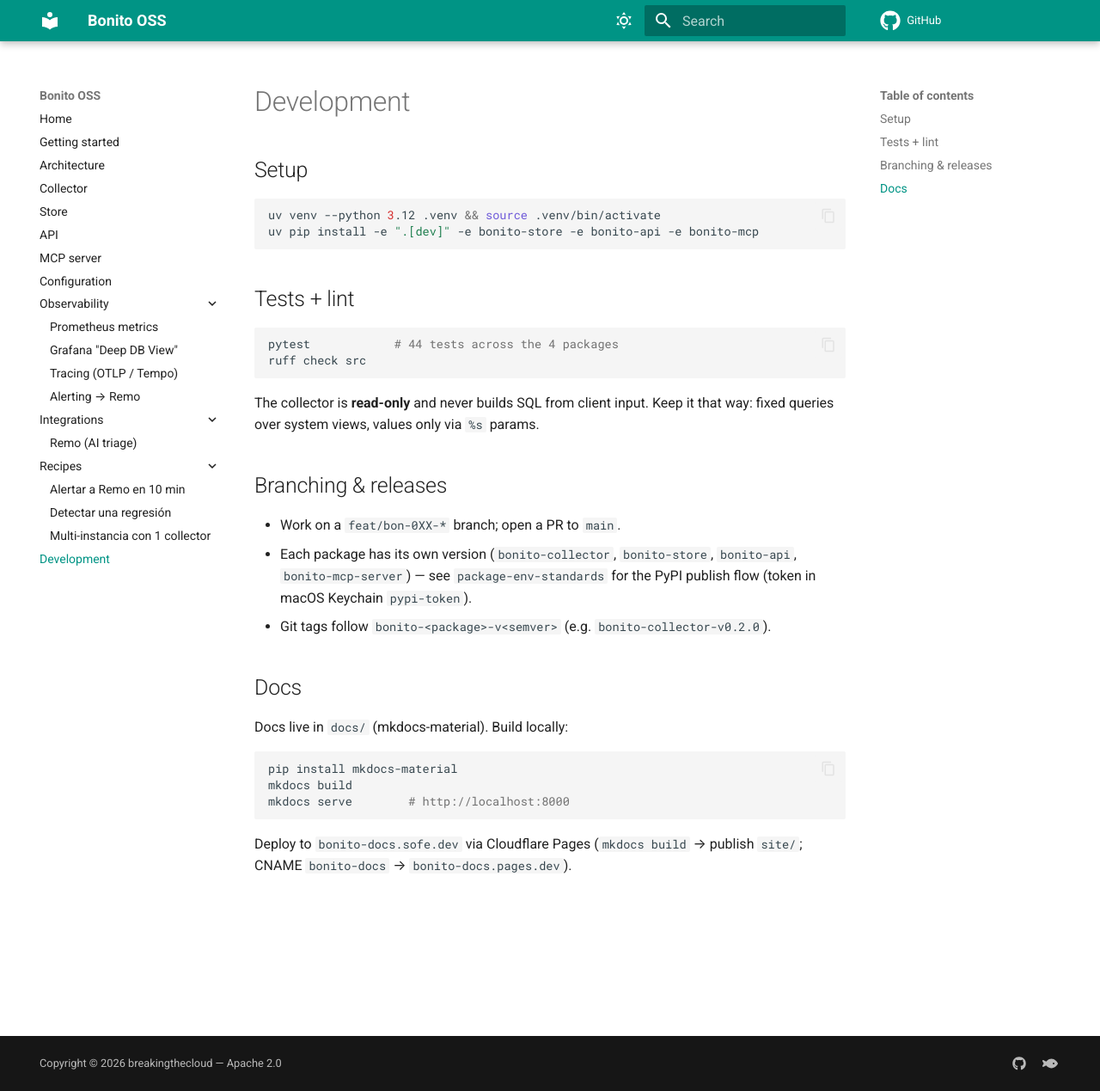
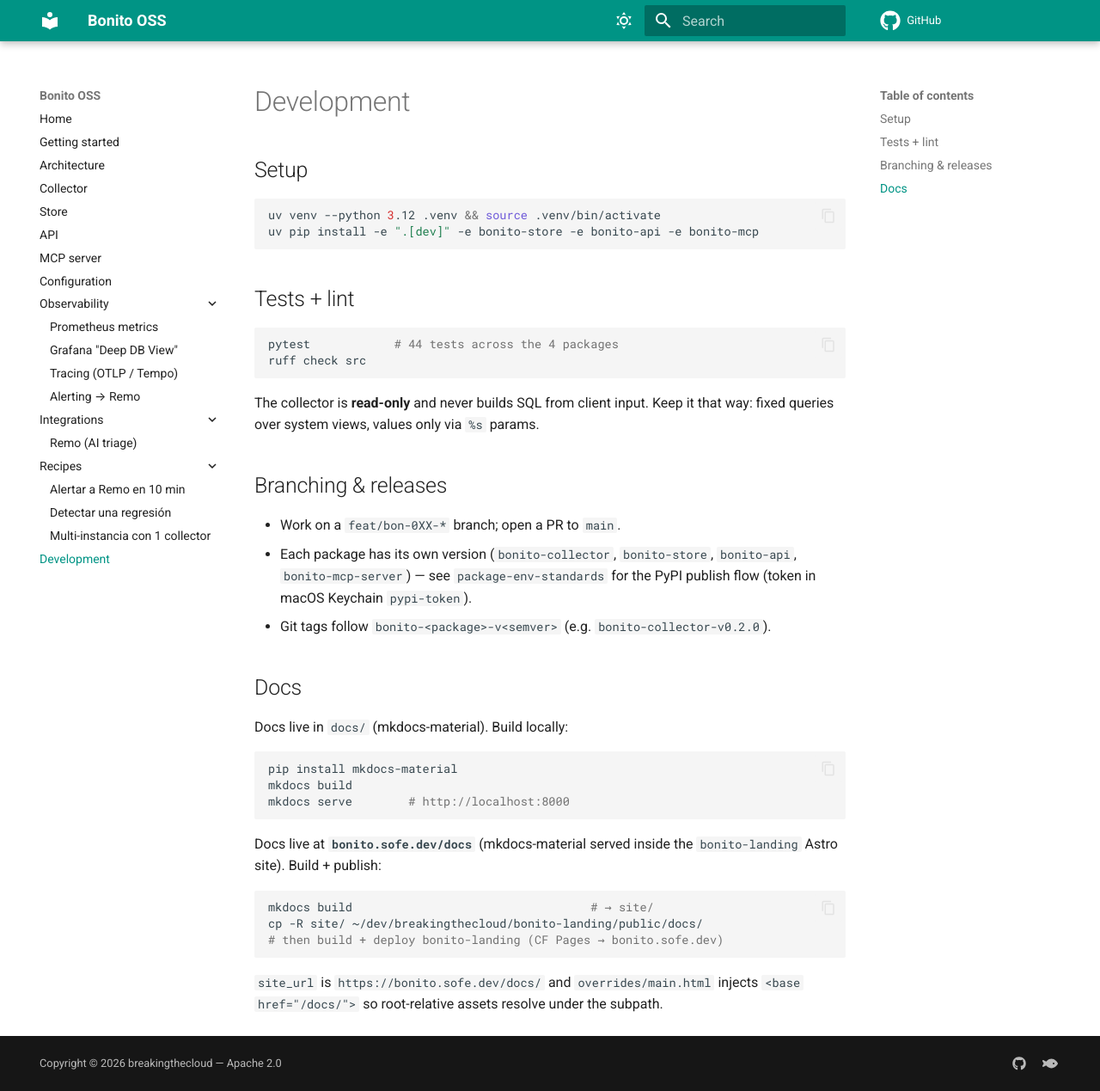
Before and after one commit to breakingthecloud/bonito, an MkDocs documentation site: the page built from docs/development.md, in a window 1280 px wide and 1269 px high. Shown: the whole window at 86% size. Built offline with MkDocs 1.6.1 and Material for MkDocs 9.7.7, drawn with Linux system fonts in a browser that asks for light colours; comment, search, counter and statistics services are not loaded.

Commit message:
docs(bon-017): serve docs at bonito.sofe.dev/docs — <base> override + move overrides out of docs_dir
- site_url -> https://bonito.sofe.dev/docs/
- overrides/main.html: inject <base href=/docs/> so root-relative assets resolve under subpath (mkdocs-material emits relative URLs)
- moved override out of docs/ (was leaking as a page)
- development.md: deploy flow -> copy site/ into bonito-landing/public/docs/

````diff
--- a/docs/development.md
+++ b/docs/development.md
@@ -35,5 +35,15 @@
 mkdocs serve        # http://localhost:8000
 ```
 
-Deploy to `bonito-docs.sofe.dev` via Cloudflare Pages (`mkdocs build` →
-publish `site/`; CNAME `bonito-docs` → `bonito-docs.pages.dev`).
+Docs live at **`bonito.sofe.dev/docs`** (mkdocs-material served inside the
+`bonito-landing` Astro site). Build + publish:
+
+```bash
+mkdocs build                                  # → site/
+cp -R site/ ~/dev/breakingthecloud/bonito-landing/public/docs/
+# then build + deploy bonito-landing (CF Pages → bonito.sofe.dev)
+```
+
+`site_url` is `https://bonito.sofe.dev/docs/` and `overrides/main.html`
+injects `<base href="/docs/">` so root-relative assets resolve under the
+subpath.
--- a/mkdocs.yml
+++ b/mkdocs.yml
@@ -1,6 +1,6 @@
 site_name: Bonito OSS
 site_description: Deep database observability — a free DBmarlin for PostgreSQL. Slow queries, lock trees, wait events, table bloat, baselines and AI-native MCP.
-site_url: https://bonito-docs.sofe.dev
+site_url: https://bonito.sofe.dev/docs/
 repo_url: https://github.com/breakingthecloud/bonito
 edit_uri: blob/main/docs/
 
@@ -28,6 +28,7 @@
 
 theme:
   name: material
+  custom_dir: overrides
   palette:
     - media: "(prefers-color-scheme: dark)"
       scheme: slate
--- /dev/null
+++ b/overrides/main.html
@@ -0,0 +1,7 @@
+{% extends "base.html" %}
+
+{# Serve the site under https://bonito.sofe.dev/docs/ — all root-absolute URLs
+   (assets, nav) resolve against <base href="/docs/">. #}
+{% block extrahead %}
+<base href="/docs/">
+{% endblock %}
````
